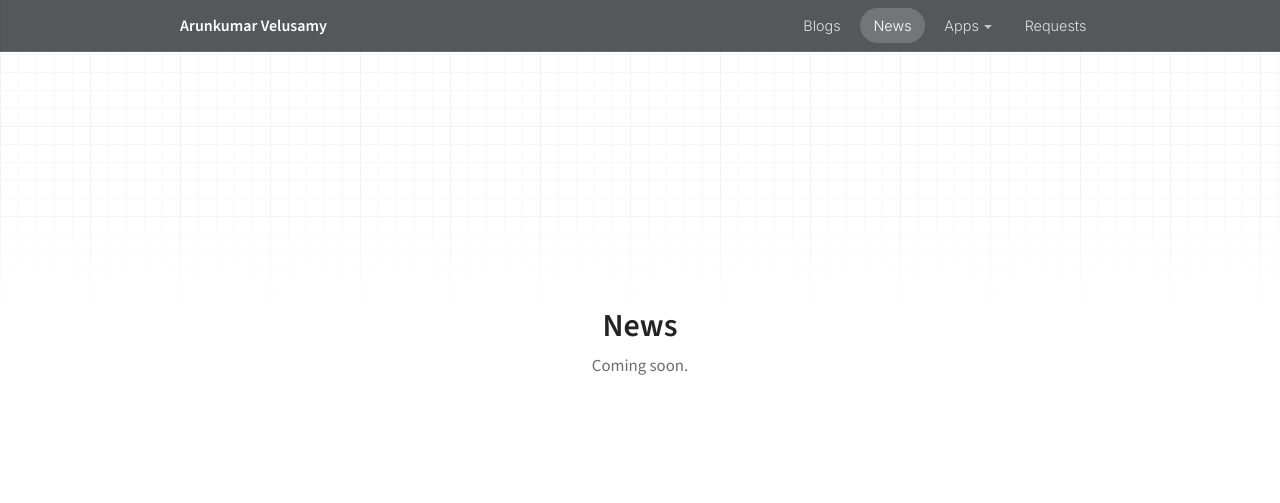
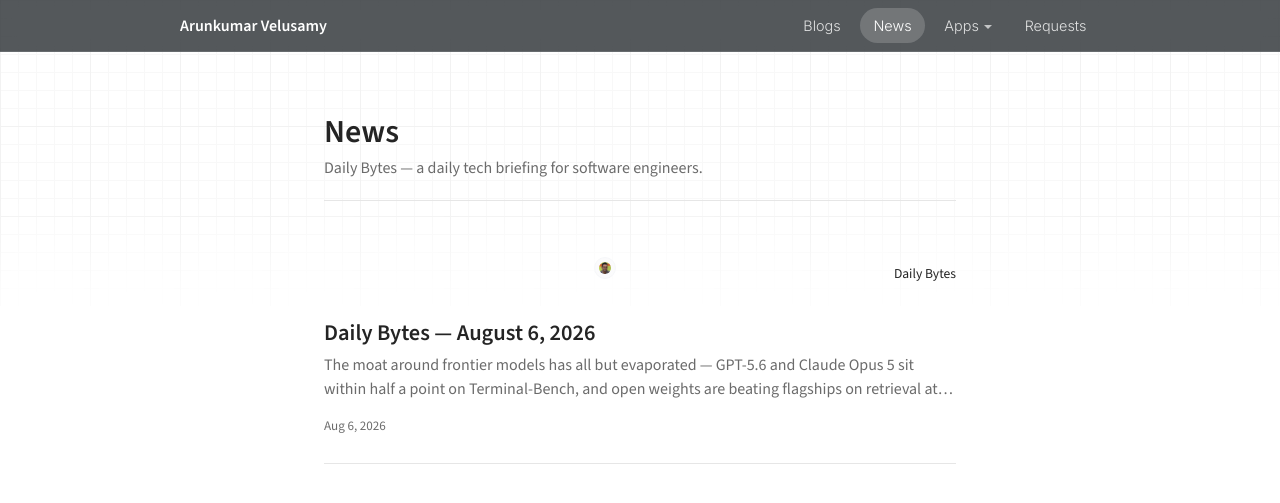
Before and after one commit to arunvelusamyd/personal-website, an MkDocs documentation site: the page built from docs/news.md, in a window 1280 px wide. Shown: the top 503 px of the page. Built offline with MkDocs 1.6.1, drawn with Linux system fonts in a browser that asks for light colours; nearby versions of some CDN libraries.

Commit message:
Wire Daily Bytes into the News section
- News landing page is now a Blogs-style feed of daily briefings
- Seed today's briefing: docs/news/2026-08-06.md (Daily Bytes — Aug 6, 2026),
  synthesized from real web-searched sources per the Daily Bytes spec
- Reuses existing .blog-feed/.blog-card styling; no CSS/menu changes needed

Co-Authored-By: Claude Opus 4.8 <noreply@anthropic.com>

```diff
--- a/docs/news.md
+++ b/docs/news.md
@@ -1,4 +1,24 @@
-<div class="coming-soon">
-  <h1>News</h1>
-  <p>Coming soon.</p>
+<div class="blog-feed">
+
+  <header class="blog-feed-head">
+    <h1>News</h1>
+    <p>Daily Bytes — a daily tech briefing for software engineers.</p>
+  </header>
+
+  <article class="blog-card">
+    <a class="blog-card-link" href="2026-08-06/">
+      <div class="blog-card-body">
+        <div class="blog-card-author">
+          <img src="../img/avatar.jpg" alt="Daily Bytes">
+          <span>Daily Bytes</span>
+        </div>
+        <h2 class="blog-card-title">Daily Bytes — August 6, 2026</h2>
+        <p class="blog-card-excerpt">The moat around frontier models has all but evaporated — GPT-5.6 and Claude Opus 5 sit within half a point on Terminal-Bench, and open weights are beating flagships on retrieval at ~100× lower cost. Meanwhile agent memory and platform engineering quietly take center stage.</p>
+        <div class="blog-card-meta">
+          <span>Aug 6, 2026</span>
+        </div>
+      </div>
+    </a>
+  </article>
+
 </div>
```
Also changed, not shown: docs/news/2026-08-06.md (added, +74 -0 lines).
